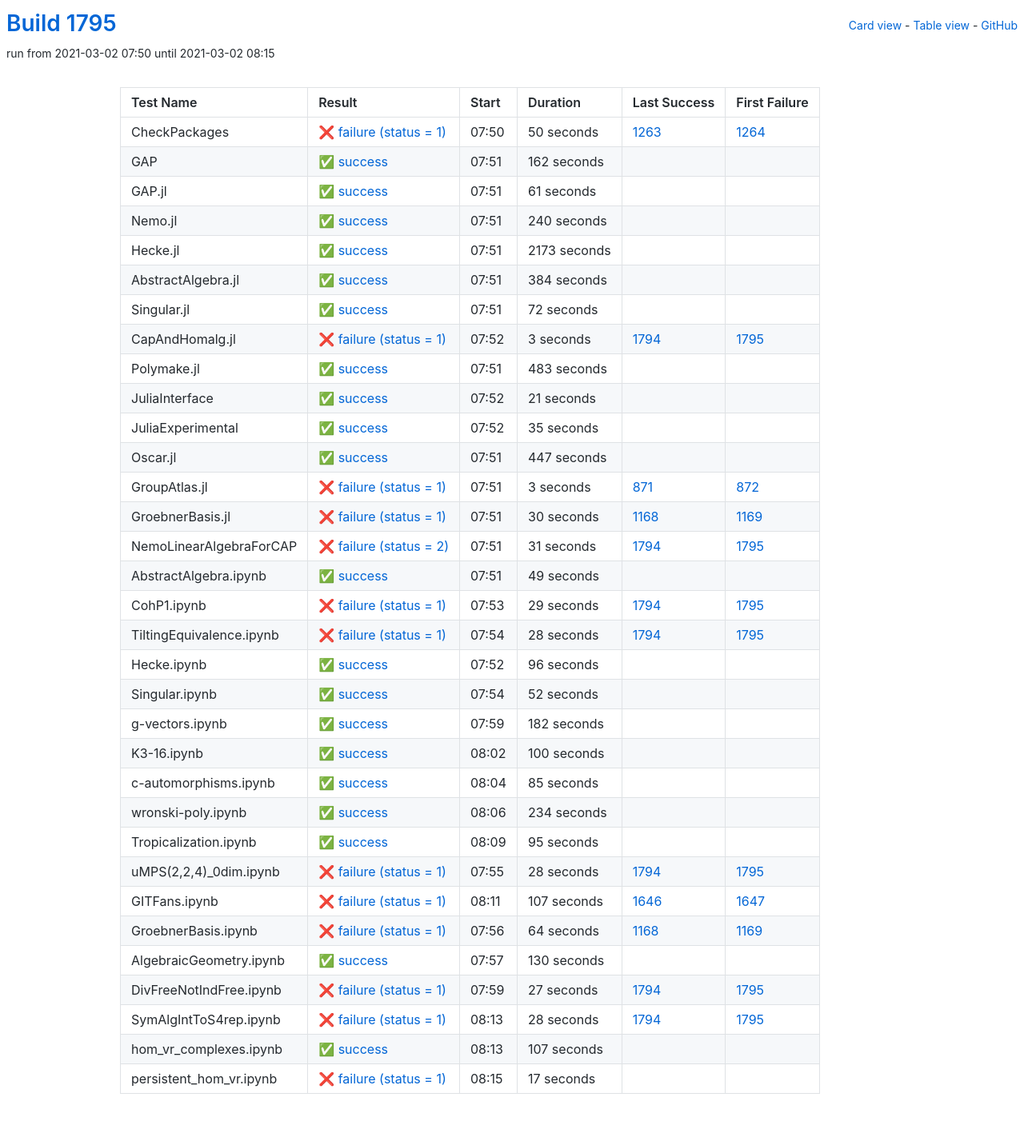
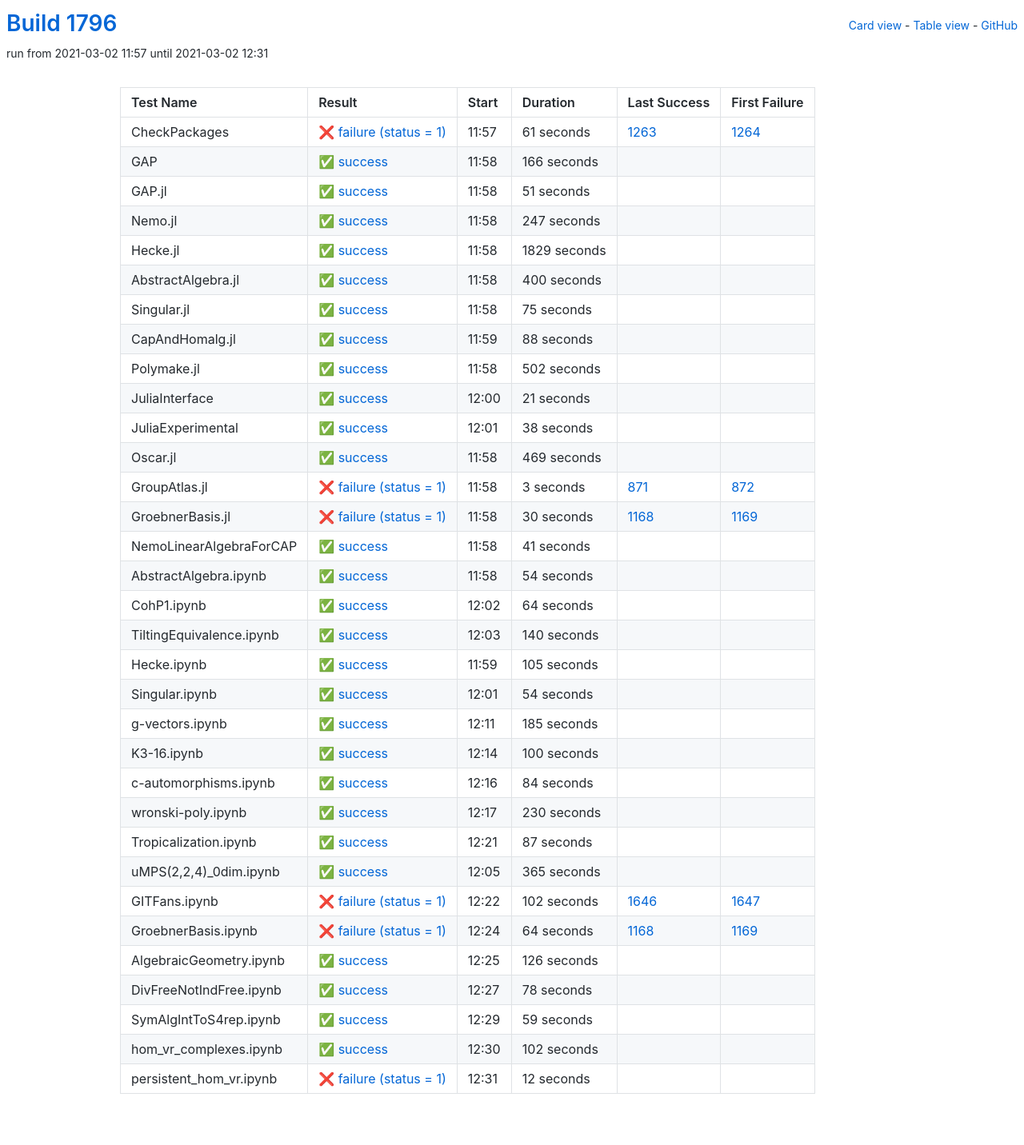
Before and after one commit to oscar-system/oscar-ci-status-stable, a Jekyll site: the page built from table.html, in a window 1280 px wide. Shown: the whole page at 80% size. Built offline with Jekyll 4.4.1, drawn with Linux system fonts in a browser that asks for light colours.

Commit message:
Build #1796

```diff
--- a/_data/ci.yml
+++ b/_data/ci.yml
@@ -1,6 +1,6 @@
 ---
-build: 1795
-build_url: https://oscarci.mathematik.uni-kl.de/job/oscar-stable/1795/
+build: 1796
+build_url: https://oscarci.mathematik.uni-kl.de/job/oscar-stable/1796/
 job: oscar-stable
 organization: oscar-system
 repo: oscar-ci-status-stable
@@ -8,116 +8,116 @@ repourl: https://github.com/oscar-system/oscar-ci-status-stable
 tests:
 - name: CheckPackages
   id: checkpackages
-  log: https://oscarci.mathematik.uni-kl.de/job/oscar-stable/1795/artifact/logs/build-1795/CheckPackages.log
-  start: 2021-03-02 07:50
+  log: https://oscarci.mathematik.uni-kl.de/job/oscar-stable/1796/artifact/logs/build-1796/CheckPackages.log
+  start: 2021-03-02 11:57
   success: false
   exitcode: 1
   status: failure
-  duration: 50
+  duration: 61
   last_success: 1263
   last_success_url: https://oscarci.mathematik.uni-kl.de/job/oscar-stable/1263/
   first_failure: 1264
   first_failure_url: https://oscarci.mathematik.uni-kl.de/job/oscar-stable/1264/
 - name: GAP
   id: gap
-  log: https://oscarci.mathematik.uni-kl.de/job/oscar-stable/1795/artifact/logs/build-1795/GAP.log
-  start: 2021-03-02 07:51
+  log: https://oscarci.mathematik.uni-kl.de/job/oscar-stable/1796/artifact/logs/build-1796/GAP.log
+  start: 2021-03-02 11:58
   success: true
   exitcode: 0
   status: success
-  duration: 162
+  duration: 166
   last_success: false
   last_success_url:
   first_failure: false
   first_failure_url:
 - name: GAP.jl
   id: gap-jl
-  log: https://oscarci.mathematik.uni-kl.de/job/oscar-stable/1795/artifact/logs/build-1795/GAP.jl.log
-  start: 2021-03-02 07:51
+  log: https://oscarci.mathematik.uni-kl.de/job/oscar-stable/1796/artifact/logs/build-1796/GAP.jl.log
+  start: 2021-03-02 11:58
   success: true
   exitcode: 0
   status: success
-  duration: 61
+  duration: 51
   last_success: false
   last_success_url:
   first_failure: false
   first_failure_url:
 - name: Nemo.jl
   id: nemo-jl
-  log: https://oscarci.mathematik.uni-kl.de/job/oscar-stable/1795/artifact/logs/build-1795/Nemo.jl.log
-  start: 2021-03-02 07:51
+  log: https://oscarci.mathematik.uni-kl.de/job/oscar-stable/1796/artifact/logs/build-1796/Nemo.jl.log
+  start: 2021-03-02 11:58
   success: true
   exitcode: 0
   status: success
-  duration: 240
+  duration: 247
   last_success: false
   last_success_url:
   first_failure: false
   first_failure_url:
 - name: Hecke.jl
   id: hecke-jl
-  log: https://oscarci.mathematik.uni-kl.de/job/oscar-stable/1795/artifact/logs/build-1795/Hecke.jl.log
-  start: 2021-03-02 07:51
+  log: https://oscarci.mathematik.uni-kl.de/job/oscar-stable/1796/artifact/logs/build-1796/Hecke.jl.log
+  start: 2021-03-02 11:58
   success: true
   exitcode: 0
   status: success
-  duration: 2173
+  duration: 1829
   last_success: false
   last_success_url:
   first_failure: false
   first_failure_url:
 - name: AbstractAlgebra.jl
   id: abstractalgebra-jl
-  log: https://oscarci.mathematik.uni-kl.de/job/oscar-stable/1795/artifact/logs/build-1795/AbstractAlgebra.jl.log
-  start: 2021-03-02 07:51
+  log: https://oscarci.mathematik.uni-kl.de/job/oscar-stable/1796/artifact/logs/build-1796/AbstractAlgebra.jl.log
+  start: 2021-03-02 11:58
   success: true
   exitcode: 0
   status: success
-  duration: 384
+  duration: 400
   last_success: false
   last_success_url:
   first_failure: false
   first_failure_url:
 - name: Singular.jl
   id: singular-jl
-  log: https://oscarci.mathematik.uni-kl.de/job/oscar-stable/1795/artifact/logs/build-1795/Singular.jl.log
-  start: 2021-03-02 07:51
+  log: https://oscarci.mathematik.uni-kl.de/job/oscar-stable/1796/artifact/logs/build-1796/Singular.jl.log
+  start: 2021-03-02 11:58
   success: true
   exitcode: 0
   status: success
-  duration: 72
+  duration: 75
   last_success: false
   last_success_url:
   first_failure: false
   first_failure_url:
 - name: CapAndHomalg.jl
   id: capandhomalg-jl
-  log: https://oscarci.mathematik.uni-kl.de/job/oscar-stable/1795/artifact/logs/build-1795/CapAndHomalg.jl.log
-  start: 2021-03-02 07:52
-  success: false
-  exitcode: 1
-  status: failure
-  duration: 3
-  last_success: 1794
-  last_success_url: https://oscarci.mathematik.uni-kl.de/job/oscar-stable/1794/
-  first_failure: 1795
-  first_failure_url: https://oscarci.mathematik.uni-kl.de/job/oscar-stable/1795/
-- name: Polymake.jl
-  id: polymake-jl
-  log: https://oscarci.mathematik.uni-kl.de/job/oscar-stable/1795/artifact/logs/build-1795/Polymake.jl.log
-  start: 2021-03-02 07:51
+  log: https://oscarci.mathematik.uni-kl.de/job/oscar-stable/1796/artifact/logs/build-1796/CapAndHomalg.jl.log
+  start: 2021-03-02 11:59
   success: true
   exitcode: 0
   status: success
-  duration: 483
+  duration: 88
+  last_success: false
+  last_success_url:
+  first_failure: false
+  first_failure_url:
+- name: Polymake.jl
+  id: polymake-jl
+  log: https://oscarci.mathematik.uni-kl.de/job/oscar-stable/1796/artifact/logs/build-1796/Polymake.jl.log
+  start: 2021-03-02 11:58
+  success: true
+  exitcode: 0
+  status: success
+  duration: 502
   last_success: false
   last_success_url:
   first_failure: false
   first_failure_url:
 - name: JuliaInterface
   id: juliainterface
-  log: https://oscarci.mathematik.uni-kl.de/job/oscar-stable/1795/artifact/logs/build-1795/JuliaInterface.log
-  start: 2021-03-02 07:52
+  log: https://oscarci.mathematik.uni-kl.de/job/oscar-stable/1796/artifact/logs/build-1796/JuliaInterface.log
+  start: 2021-03-02 12:00
   success: true
   exitcode: 0
   status: success
@@ -128,32 +128,32 @@ tests:
   first_failure_url:
 - name: JuliaExperimental
   id: juliaexperimental
-  log: https://oscarci.mathematik.uni-kl.de/job/oscar-stable/1795/artifact/logs/build-1795/JuliaExperimental.log
-  start: 2021-03-02 07:52
+  log: https://oscarci.mathematik.uni-kl.de/job/oscar-stable/1796/artifact/logs/build-1796/JuliaExperimental.log
+  start: 2021-03-02 12:01
   success: true
   exitcode: 0
   status: success
-  duration: 35
+  duration: 38
   last_success: false
   last_success_url:
   first_failure: false
   first_failure_url:
 - name: Oscar.jl
   id: oscar-jl
-  log: https://oscarci.mathematik.uni-kl.de/job/oscar-stable/1795/artifact/logs/build-1795/Oscar.jl.log
-  start: 2021-03-02 07:51
+  log: https://oscarci.mathematik.uni-kl.de/job/oscar-stable/1796/artifact/logs/build-1796/Oscar.jl.log
+  start: 2021-03-02 11:58
   success: true
   exitcode: 0
   status: success
-  duration: 447
+  duration: 469
   last_success: false
   last_success_url:
   first_failure: false
   first_failure_url:
 - name: GroupAtlas.jl
   id: groupatlas-jl
-  log: https://oscarci.mathematik.uni-kl.de/job/oscar-stable/1795/artifact/logs/build-1795/GroupAtlas.jl.log
-  start: 2021-03-02 07:51
+  log: https://oscarci.mathematik.uni-kl.de/job/oscar-stable/1796/artifact/logs/build-1796/GroupAtlas.jl.log
+  start: 2021-03-02 11:58
   success: false
   exitcode: 1
   status: failure
@@ -164,8 +164,8 @@ tests:
   first_failure_url: https://oscarci.mathematik.uni-kl.de/job/oscar-stable/872/
 - name: GroebnerBasis.jl
   id: groebnerbasis-jl
-  log: https://oscarci.mathematik.uni-kl.de/job/oscar-stable/1795/artifact/logs/build-1795/GroebnerBasis.jl.log
-  start: 2021-03-02 07:51
+  log: https://oscarci.mathematik.uni-kl.de/job/oscar-stable/1796/artifact/logs/build-1796/GroebnerBasis.jl.log
+  start: 2021-03-02 11:58
   success: false
   exitcode: 1
   status: failure
@@ -176,92 +176,92 @@ tests:
   first_failure_url: https://oscarci.mathematik.uni-kl.de/job/oscar-stable/1169/
 - name: NemoLinearAlgebraForCAP
   id: nemolinearalgebraforcap
-  log: https://oscarci.mathematik.uni-kl.de/job/oscar-stable/1795/artifact/logs/build-1795/NemoLinearAlgebraForCAP.log
-  start: 2021-03-02 07:51
-  success: false
-  exitcode: 2
-  status: failure
-  duration: 31
-  last_success: 1794
-  last_success_url: https://oscarci.mathematik.uni-kl.de/job/oscar-stable/1794/
-  first_failure: 1795
-  first_failure_url: https://oscarci.mathematik.uni-kl.de/job/oscar-stable/1795/
-- name: AbstractAlgebra.ipynb
-  id: abstractalgebra-ipynb
-  log: https://oscarci.mathematik.uni-kl.de/job/oscar-stable/1795/artifact/logs/build-1795/AbstractAlgebra.ipynb.log
-  start: 2021-03-02 07:51
+  log: https://oscarci.mathematik.uni-kl.de/job/oscar-stable/1796/artifact/logs/build-1796/NemoLinearAlgebraForCAP.log
+  start: 2021-03-02 11:58
   success: true
   exitcode: 0
   status: success
-  duration: 49
+  duration: 41
+  last_success: false
+  last_success_url:
+  first_failure: false
+  first_failure_url:
+- name: AbstractAlgebra.ipynb
+  id: abstractalgebra-ipynb
+  log: https://oscarci.mathematik.uni-kl.de/job/oscar-stable/1796/artifact/logs/build-1796/AbstractAlgebra.ipynb.log
+  start: 2021-03-02 11:58
+  success: true
+  exitcode: 0
+  status: success
+  duration: 54
   last_success: false
   last_success_url:
   first_failure: false
   first_failure_url:
 - name: CohP1.ipynb
   id: cohp1-ipynb
-  log: https://oscarci.mathematik.uni-kl.de/job/oscar-stable/1795/artifact/logs/build-1795/CohP1.ipynb.log
-  start: 2021-03-02 07:53
-  success: false
-  exitcode: 1
-  status: failure
-  duration: 29
-  last_success: 1794
-  last_success_url: https://oscarci.mathematik.uni-kl.de/job/oscar-stable/1794/
-  first_failure: 1795
-  first_failure_url: https://oscarci.mathematik.uni-kl.de/job/oscar-stable/1795/
-- name: TiltingEquivalence.ipynb
-  id: tiltingequivalence-ipynb
-  log: https://oscarci.mathematik.uni-kl.de/job/oscar-stable/1795/artifact/logs/build-1795/TiltingEquivalence.ipynb.log
-  start: 2021-03-02 07:54
-  success: false
-  exitcode: 1
-  status: failure
-  duration: 28
-  last_success: 1794
-  last_success_url: https://oscarci.mathematik.uni-kl.de/job/oscar-stable/1794/
-  first_failure: 1795
-  first_failure_url: https://oscarci.mathematik.uni-kl.de/job/oscar-stable/1795/
-- name: Hecke.ipynb
-  id: hecke-ipynb
-  log: https://oscarci.mathematik.uni-kl.de/job/oscar-stable/1795/artifact/logs/build-1795/Hecke.ipynb.log
-  start: 2021-03-02 07:52
+  log: https://oscarci.mathematik.uni-kl.de/job/oscar-stable/1796/artifact/logs/build-1796/CohP1.ipynb.log
+  start: 2021-03-02 12:02
   success: true
   exitcode: 0
   status: success
-  duration: 96
+  duration: 64
+  last_success: false
+  last_success_url:
+  first_failure: false
+  first_failure_url:
+- name: TiltingEquivalence.ipynb
+  id: tiltingequivalence-ipynb
+  log: https://oscarci.mathematik.uni-kl.de/job/oscar-stable/1796/artifact/logs/build-1796/TiltingEquivalence.ipynb.log
+  start: 2021-03-02 12:03
+  success: true
+  exitcode: 0
+  status: success
+  duration: 140
+  last_success: false
+  last_success_url:
+  first_failure: false
+  first_failure_url:
+- name: Hecke.ipynb
+  id: hecke-ipynb
+  log: https://oscarci.mathematik.uni-kl.de/job/oscar-stable/1796/artifact/logs/build-1796/Hecke.ipynb.log
+  start: 2021-03-02 11:59
+  success: true
+  exitcode: 0
+  status: success
+  duration: 105
   last_success: false
   last_success_url:
   first_failure: false
   first_failure_url:
 - name: Singular.ipynb
   id: singular-ipynb
-  log: https://oscarci.mathematik.uni-kl.de/job/oscar-stable/1795/artifact/logs/build-1795/Singular.ipynb.log
-  start: 2021-03-02 07:54
+  log: https://oscarci.mathematik.uni-kl.de/job/oscar-stable/1796/artifact/logs/build-1796/Singular.ipynb.log
+  start: 2021-03-02 12:01
   success: true
   exitcode: 0
   status: success
-  duration: 52
+  duration: 54
   last_success: false
   last_success_url:
   first_failure: false
   first_failure_url:
 - name: g-vectors.ipynb
   id: g-vectors-ipynb
-  log: https://oscarci.mathematik.uni-kl.de/job/oscar-stable/1795/artifact/logs/build-1795/g-vectors.ipynb.log
-  start: 2021-03-02 07:59
+  log: https://oscarci.mathematik.uni-kl.de/job/oscar-stable/1796/artifact/logs/build-1796/g-vectors.ipynb.log
+  start: 2021-03-02 12:11
   success: true
   exitcode: 0
   status: success
-  duration: 182
+  duration: 185
   last_success: false
   last_success_url:
   first_failure: false
   first_failure_url:
 - name: K3-16.ipynb
   id: k3-16-ipynb
-  log: https://oscarci.mathematik.uni-kl.de/job/oscar-stable/1795/artifact/logs/build-1795/K3-16.ipynb.log
-  start: 2021-03-02 08:02
+  log: https://oscarci.mathematik.uni-kl.de/job/oscar-stable/1796/artifact/logs/build-1796/K3-16.ipynb.log
+  start: 2021-03-02 12:14
   success: true
   exitcode: 0
   status: success
@@ -272,68 +272,68 @@ tests:
   first_failure_url:
 - name: c-automorphisms.ipynb
   id: c-automorphisms-ipynb
-  log: https://oscarci.mathematik.uni-kl.de/job/oscar-stable/1795/artifact/logs/build-1795/c-automorphisms.ipynb.log
-  start: 2021-03-02 08:04
+  log: https://oscarci.mathematik.uni-kl.de/job/oscar-stable/1796/artifact/logs/build-1796/c-automorphisms.ipynb.log
+  start: 2021-03-02 12:16
   success: true
   exitcode: 0
   status: success
-  duration: 85
+  duration: 84
   last_success: false
   last_success_url:
   first_failure: false
   first_failure_url:
 - name: wronski-poly.ipynb
   id: wronski-poly-ipynb
-  log: https://oscarci.mathematik.uni-kl.de/job/oscar-stable/1795/artifact/logs/build-1795/wronski-poly.ipynb.log
-  start: 2021-03-02 08:06
+  log: https://oscarci.mathematik.uni-kl.de/job/oscar-stable/1796/artifact/logs/build-1796/wronski-poly.ipynb.log
+  start: 2021-03-02 12:17
   success: true
   exitcode: 0
   status: success
-  duration: 234
+  duration: 230
   last_success: false
   last_success_url:
   first_failure: false
   first_failure_url:
 - name: Tropicalization.ipynb
   id: tropicalization-ipynb
-  log: https://oscarci.mathematik.uni-kl.de/job/oscar-stable/1795/artifact/logs/build-1795/Tropicalization.ipynb.log
-  start: 2021-03-02 08:09
+  log: https://oscarci.mathematik.uni-kl.de/job/oscar-stable/1796/artifact/logs/build-1796/Tropicalization.ipynb.log
+  start: 2021-03-02 12:21
   success: true
   exitcode: 0
   status: success
-  duration: 95
+  duration: 87
   last_success: false
   last_success_url:
   first_failure: false
   first_failure_url:
 - name: uMPS(2,2,4)_0dim.ipynb
   id: umps-2-2-4-0dim-ipynb
-  log: https://oscarci.mathematik.uni-kl.de/job/oscar-stable/1795/artifact/logs/build-1795/uMPS-2-2-4-_0dim.ipynb.log
-  start: 2021-03-02 07:55
+  log: https://oscarci.mathematik.uni-kl.de/job/oscar-stable/1796/artifact/logs/build-1796/uMPS-2-2-4-_0dim.ipynb.log
+  start: 2021-03-02 12:05
+  success: true
+  exitcode: 0
+  status: success
+  duration: 365
+  last_success: false
+  last_success_url:
+  first_failure: false
+  first_failure_url:
+- name: GITFans.ipynb
+  id: gitfans-ipynb
+  log: https://oscarci.mathematik.uni-kl.de/job/oscar-stable/1796/artifact/logs/build-1796/GITFans.ipynb.log
+  start: 2021-03-02 12:22
   success: false
   exitcode: 1
   status: failure
-  duration: 28
-  last_success: 1794
-  last_success_url: https://oscarci.mathematik.uni-kl.de/job/oscar-stable/1794/
-  first_failure: 1795
-  first_failure_url: https://oscarci.mathematik.uni-kl.de/job/oscar-stable/1795/
-- name: GITFans.ipynb
-  id: gitfans-ipynb
-  log: https://oscarci.mathematik.uni-kl.de/job/oscar-stable/1795/artifact/logs/build-1795/GITFans.ipynb.log
-  start: 2021-03-02 08:11
-  success: false
-  exitcode: 1
-  status: failure
-  duration: 107
+  duration: 102
   last_success: 1646
   last_success_url: https://oscarci.mathematik.uni-kl.de/job/oscar-stable/1646/
   first_failure: 1647
   first_failure_url: https://oscarci.mathematik.uni-kl.de/job/oscar-stable/1647/
 - name: GroebnerBasis.ipynb
   id: groebnerbasis-ipynb
-  log: https://oscarci.mathematik.uni-kl.de/job/oscar-stable/1795/artifact/logs/build-1795/GroebnerBasis.ipynb.log
-  start: 2021-03-02 07:56
+  log: https://oscarci.mathematik.uni-kl.de/job/oscar-stable/1796/artifact/logs/build-1796/GroebnerBasis.ipynb.log
+  start: 2021-03-02 12:24
   success: false
   exitcode: 1
   status: failure
@@ -344,60 +344,60 @@ tests:
   first_failure_url: https://oscarci.mathematik.uni-kl.de/job/oscar-stable/1169/
 - name: AlgebraicGeometry.ipynb
   id: algebraicgeometry-ipynb
-  log: https://oscarci.mathematik.uni-kl.de/job/oscar-stable/1795/artifact/logs/build-1795/AlgebraicGeometry.ipynb.log
-  start: 2021-03-02 07:57
+  log: https://oscarci.mathematik.uni-kl.de/job/oscar-stable/1796/artifact/logs/build-1796/AlgebraicGeometry.ipynb.log
+  start: 2021-03-02 12:25
   success: true
   exitcode: 0
   status: success
-  duration: 130
+  duration: 126
   last_success: false
   last_success_url:
   first_failure: false
   first_failure_url:
 - name: DivFreeNotIndFree.ipynb
   id: divfreenotindfree-ipynb
-  log: https://oscarci.mathematik.uni-kl.de/job/oscar-stable/1795/artifact/logs/build-1795/DivFreeNotIndFree.ipynb.log
-  start: 2021-03-02 07:59
-  success: false
-  exitcode: 1
-  status: failure
-  duration: 27
-  last_success: 1794
-  last_success_url: https://oscarci.mathematik.uni-kl.de/job/oscar-stable/1794/
-  first_failure: 1795
-  first_failure_url: https://oscarci.mathematik.uni-kl.de/job/oscar-stable/1795/
-- name: SymAlgIntToS4rep.ipynb
-  id: symalginttos4rep-ipynb
-  log: https://oscarci.mathematik.uni-kl.de/job/oscar-stable/1795/artifact/logs/build-1795/SymAlgIntToS4rep.ipynb.log
-  start: 2021-03-02 08:13
-  success: false
-  exitcode: 1
-  status: failure
-  duration: 28
-  last_success: 1794
-  last_success_url: https://oscarci.mathematik.uni-kl.de/job/oscar-stable/1794/
-  first_failure: 1795
-  first_failure_url: https://oscarci.mathematik.uni-kl.de/job/oscar-stable/1795/
-- name: hom_vr_complexes.ipynb
-  id: hom-vr-complexes-ipynb
-  log: https://oscarci.mathematik.uni-kl.de/job/oscar-stable/1795/artifact/logs/build-1795/hom_vr_complexes.ipynb.log
-  start: 2021-03-02 08:13
+  log: https://oscarci.mathematik.uni-kl.de/job/oscar-stable/1796/artifact/logs/build-1796/DivFreeNotIndFree.ipynb.log
+  start: 2021-03-02 12:27
   success: true
   exitcode: 0
   status: success
-  duration: 107
+  duration: 78
+  last_success: false
+  last_success_url:
+  first_failure: false
+  first_failure_url:
+- name: SymAlgIntToS4rep.ipynb
+  id: symalginttos4rep-ipynb
+  log: https://oscarci.mathematik.uni-kl.de/job/oscar-stable/1796/artifact/logs/build-1796/SymAlgIntToS4rep.ipynb.log
+  start: 2021-03-02 12:29
+  success: true
+  exitcode: 0
+  status: success
+  duration: 59
+  last_success: false
+  last_success_url:
+  first_failure: false
+  first_failure_url:
+- name: hom_vr_complexes.ipynb
+  id: hom-vr-complexes-ipynb
+  log: https://oscarci.mathematik.uni-kl.de/job/oscar-stable/1796/artifact/logs/build-1796/hom_vr_complexes.ipynb.log
+  start: 2021-03-02 12:30
+  success: true
+  exitcode: 0
+  status: success
+  duration: 102
   last_success: false
   last_success_url:
   first_failure: false
   first_failure_url:
 - name: persistent_hom_vr.ipynb
   id: persistent-hom-vr-ipynb
-  log: https://oscarci.mathematik.uni-kl.de/job/oscar-stable/1795/artifact/logs/build-1795/persistent_hom_vr.ipynb.log
-  start: 2021-03-02 08:15
+  log: https://oscarci.mathematik.uni-kl.de/job/oscar-stable/1796/artifact/logs/build-1796/persistent_hom_vr.ipynb.log
+  start: 2021-03-02 12:31
   success: false
   exitcode: 1
   status: failure
-  duration: 17
+  duration: 12
   last_success: false
   last_success_url:
   first_failure: false
```
Also changed, not shown: README.md.
